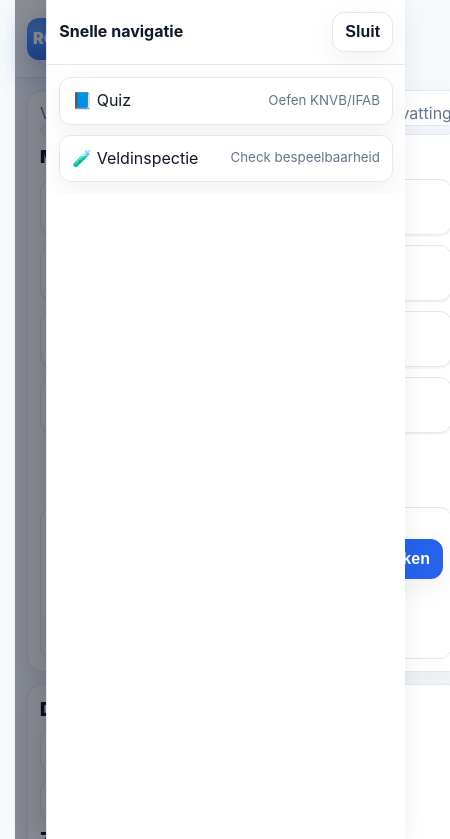
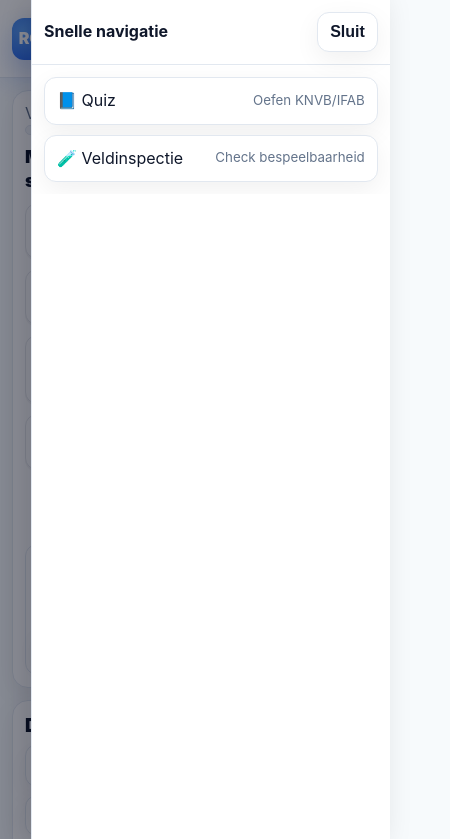
Before and after one commit to Salaheddine030/scheidsregels, a plain HTML site: page index.html in a window 390 px wide. Both pictures are taken after a click on the button "Menu". Shown: the top 839 px of the page, 450 px wide, since content can reach past the window. Drawn offline with Linux system fonts and the light colour scheme.

Commit message:
Update index.html

```diff
--- a/index.html
+++ b/index.html
@@ -2,11 +2,11 @@
 <html lang="nl">
 <head>
   <meta charset="utf-8">
-  <title>RefConnect – Quiz & Veldinspectie</title>
+  <title>RefConnect – Quiz & Veldinspectie (Mobile Fix)</title>
   <meta name="viewport" content="width=device-width, initial-scale=1, viewport-fit=cover">
   <meta name="theme-color" content="#ffffff">
   <style>
-    /* ===================== THEMA TOKENS ===================== */
+    /* ===== THEME TOKENS ===== */
     :root{
       --bg:#f7fafc; --panel:#ffffff; --card:#ffffff; --text:#0f172a; --muted:#64748b;
       --border:#e2e8f0; --accent:#2563eb; --accent-2:#22c55e; --accent-soft:#eff6ff;
@@ -20,54 +20,68 @@
       --shadow:0 10px 30px rgba(0,0,0,.35); --overlay:rgba(0,0,0,.55);
     }
 
-    /* ===================== BASE (no width jumps) ===================== */
-    html{ scrollbar-gutter: stable both-edges; }
-    body{ overflow-y: scroll; } /* altijd scroll-gutter */
-    *{ box-sizing:border-box; -webkit-text-size-adjust:100%; text-size-adjust:100%; }
-
+    /* ===== BASE (iPhone fix: geen horizontale shift) ===== */
+    *{ box-sizing:border-box; -webkit-text-size-adjust:100%; text-size-adjust:100% }
     html,body{
       margin:0; padding:0; background:var(--bg); color:var(--text);
       font-family:-apple-system,system-ui,"Segoe UI",Roboto,Helvetica,Arial,sans-serif;
       font-size:16px; line-height:1.35;
       -webkit-font-smoothing:antialiased; -moz-osx-font-smoothing:grayscale;
+      width:100%; overflow-x:hidden;  /* <<< belangrijk */
+    }
+    @media (min-width:768px){
+      html{ scrollbar-gutter:stable both-edges; } /* alleen desktop */
+      body{ overflow-y:scroll; }
     }
     a{ color:inherit; text-decoration:none }
     img,svg,video{ max-width:100% }
     .muted{ color:var(--muted) }
 
-    /* ===================== HEADER ===================== */
+    /* ===== HEADER ===== */
     .header{
-      position:sticky; top:0; z-index:80; background:var(--panel); border-bottom:1px solid var(--border);
+      position:sticky; top:0; z-index:80; background:var(--panel);
+      border-bottom:1px solid var(--border);
       box-shadow:0 6px 22px rgba(37,99,235,.08);
     }
-    .header-row{ max-width:980px; margin:0 auto; padding:10px 12px; display:flex; align-items:center; justify-content:space-between; gap:10px }
+    .header-row{ max-width:980px; width:100%; margin:0 auto; padding:10px 12px;
+      display:flex; align-items:center; justify-content:space-between; gap:10px }
     .brand{ display:flex; align-items:center; gap:10px }
-    .badge{ width:42px; height:42px; border-radius:12px; color:#fff; font-weight:900; display:grid; place-items:center; background:radial-gradient(circle at 30% 30%, #60a5fa, var(--accent)); box-shadow:0 12px 28px rgba(37,99,235,.28) }
+    .badge{ width:42px; height:42px; border-radius:12px; color:#fff; font-weight:900;
+      display:grid; place-items:center; background:radial-gradient(circle at 30% 30%,#60a5fa,var(--accent));
+      box-shadow:0 12px 28px rgba(37,99,235,.28) }
     .btitle{ font-weight:900; letter-spacing:.2px }
     .bsub{ font-size:.82em; color:var(--muted) }
     .h-actions{ display:flex; align-items:center; gap:8px }
-    .btn,.pill{ appearance:none; border:1px solid var(--border); background:var(--panel); color:var(--text); padding:10px 12px; border-radius:12px; font-weight:800; cursor:pointer; box-shadow:var(--shadow) }
+    .btn,.pill{ appearance:none; border:1px solid var(--border); background:var(--panel); color:var(--text);
+      padding:10px 12px; border-radius:12px; font-weight:800; cursor:pointer; box-shadow:var(--shadow) }
     .pill.primary{ background:var(--accent); border-color:var(--accent); color:#fff }
     .btn:active,.pill:active{ transform:translateY(1px) }
     .theme{ display:flex; gap:8px; border:1px solid var(--border); border-radius:12px; padding:8px 10px; background:var(--panel) }
     .theme button{ border:0; background:transparent; color:var(--text); font-weight:900; cursor:pointer; padding:6px 8px; border-radius:10px }
     .theme button.active{ background:var(--accent-soft) }
-    .hamburger{ display:flex; align-items:center; gap:8px; border:0; cursor:pointer; background:var(--accent); color:#fff; padding:10px 12px; border-radius:12px; box-shadow:0 10px 24px rgba(37,99,235,.25) }
+    .hamburger{ display:flex; align-items:center; gap:8px; border:0; cursor:pointer; background:var(--accent);
+      color:#fff; padding:10px 12px; border-radius:12px; box-shadow:0 10px 24px rgba(37,99,235,.25) }
     .burger-ico{ width:20px; height:2px; background:#fff; position:relative; display:inline-block }
     .burger-ico::before,.burger-ico::after{ content:""; position:absolute; left:0; right:0; height:2px; background:#fff }
     .burger-ico::before{ top:-6px } .burger-ico::after{ top:6px }
 
-    /* ===================== DRAWER ===================== */
-    .drawer{ position:fixed; inset:0 0 0 auto; width:92vw; max-width:360px; transform:translateX(100%); background:var(--panel); border-left:1px solid var(--border); z-index:120; display:flex; flex-direction:column; transition:transform .22s ease; box-shadow:-10px 0 30px rgba(2,6,23,.15) }
-    .drawer.open{ transform:translateX(0) }
+    /* ===== DRAWER (geen layout-breedte als hij dicht is) ===== */
+    .drawer{ position:fixed; top:0; right:0; bottom:0; width:92vw; max-width:360px;
+      background:var(--panel); border-left:1px solid var(--border); z-index:120;
+      transform:translateX(100%); transition:transform .22s ease;
+      box-shadow:-10px 0 30px rgba(2,6,23,.15);
+      pointer-events:none; /* inert als dicht */
+      contain:paint;  /* voorkomt scroll-breedte */
+    }
+    .drawer.open{ transform:translateX(0); pointer-events:auto }
     .backdrop{ position:fixed; inset:0; background:var(--overlay); z-index:110; display:none }
     .backdrop.show{ display:block }
     .drawer-head{ display:flex; align-items:center; justify-content:space-between; gap:8px; padding:12px; border-bottom:1px solid var(--border) }
     .drawer-body{ padding:12px; display:grid; gap:10px; overflow:auto }
     .nav-link{ display:flex; align-items:center; justify-content:space-between; gap:10px; padding:12px; border:1px solid var(--border); border-radius:12px; background:var(--card); cursor:pointer; box-shadow:var(--shadow) }
 
-    /* ===================== LAYOUT ===================== */
-    .container{ width:min(980px,100%); margin:0 auto; padding:12px }
+    /* ===== LAYOUT ===== */
+    .container{ max-width:980px; width:100%; margin:0 auto; padding:12px }
     .grid{ display:grid; gap:12px }
     @media(min-width:980px){ .grid-2{ grid-template-columns:1.2fr .9fr } }
 
@@ -79,32 +93,26 @@
     .chips{ display:flex; gap:8px; overflow:auto; padding-bottom:4px }
     .chip{ padding:8px 12px; border-radius:999px; border:1px solid var(--border); background:var(--panel); cursor:pointer; white-space:nowrap }
     .chip.active{ background:var(--accent-soft); border-color:color-mix(in sRGB,var(--accent) 40%, var(--border)) }
-    /* iOS: voorkom auto-zoom op inputs */
-    .input,.select,.textarea,button{ font-size:16px }
+    .input,.select,.textarea,button{ font-size:16px } /* iOS: geen auto-zoom */
 
-    /* ===================== QUIZ (NO-SHIFT) ===================== */
+    /* ===== QUIZ (no-shift) ===== */
     .topline{ display:flex; align-items:center; justify-content:space-between; gap:8px; color:var(--muted) }
     .progressbar{ width:100%; height:10px; background:#f1f5f9; border:1px solid var(--border); border-radius:999px; overflow:hidden }
     .progressfill{ height:100%; width:0%; background:linear-gradient(90deg,var(--accent),var(--accent-2)); transition:width .25s }
 
-    /* Vraagtekst: max 3 regels, geen verspringen */
     .q-text{ font-size:1.12em; font-weight:900; margin:10px 0; display:-webkit-box; -webkit-line-clamp:3; -webkit-box-orient:vertical; overflow:hidden }
-
     .options{ display:grid; gap:10px }
     .option{
       display:flex; align-items:flex-start; gap:10px; padding:12px; border-radius:12px;
       border:1.5px solid #e5e7eb; background:var(--panel); cursor:pointer; box-shadow:0 2px 0 rgba(15,23,42,.04);
-      min-height:56px; /* vaste hoogte → geen jump */
+      min-height:56px;
     }
     .opt-bullet{ width:26px; height:26px; border-radius:50%; border:2px solid #cbd5e1; display:grid; place-items:center; font-weight:900; color:#94a3b8; background:#f8fafc; flex:0 0 26px }
-    /* Optietekst: max 2 regels, ellipsis */
     .opt-text{ display:-webkit-box; -webkit-line-clamp:2; -webkit-box-orient:vertical; overflow:hidden }
-
     .option.selected{ border-color:#93c5fd; background:color-mix(in sRGB,var(--accent-soft) 60%, var(--panel)) }
     .option.correct{ border-color:#86efac; background:color-mix(in sRGB,#f0fdf4 70%, var(--panel)) }
     .option.wrong{ border-color:#fecaca; background:color-mix(in sRGB,#fff1f2 70%, var(--panel)) }
 
-    /* Resultaatbalk met vaste ruimte (no shift) */
     .result-bar{
       margin-top:10px; border:1px solid var(--border); border-radius:12px; padding:10px; background:var(--panel);
       min-height:54px; display:flex; align-items:center; justify-content:space-between; gap:8px;
@@ -122,20 +130,19 @@
     }
     .grow{ flex:1 }
 
-    /* ===================== VELDINSPECTIE ===================== */
+    /* ===== FIELD CHECK ===== */
     .section{ margin-top:10px; border:1px solid var(--border); border-radius:12px; overflow:hidden; background:var(--panel) }
     .section-head{ background:color-mix(in sRGB, var(--panel) 75%, #f8fafc); padding:10px; display:flex; align-items:center; justify-content:space-between; cursor:pointer; border-bottom:1px solid var(--border); font-weight:800 }
     .section-body{ padding:10px; display:grid; gap:8px }
     .qrow{ display:flex; justify-content:space-between; gap:10px; align-items:center; border:1px solid #e5e7eb; border-radius:12px; padding:10px; background:var(--card) }
     .status-box{ border-radius:12px; padding:12px; margin-top:10px; display:flex; gap:12px; align-items:center; border:2px solid #fee2e2; background:#fff1f2 }
 
-    /* ===================== MODALS ===================== */
+    /* ===== MODALS ===== */
     .modal{ position:fixed; inset:0; display:none; align-items:center; justify-content:center; background:var(--overlay); z-index:150 }
     .modal.open{ display:flex }
-    .modal-card{ width:min(720px,94vw); background:var(--panel); border:1px solid var(--border); border-radius:14px; padding:12px; box-shadow:var(--shadow) }
+    .modal-card{ width:min(720px,94%); background:var(--panel); border:1px solid var(--border); border-radius:14px; padding:12px; box-shadow:var(--shadow) }
     .modal-actions{ display:flex; gap:8px; justify-content:flex-end; margin-top:8px }
 
-    /* Error bar */
     .err{ position:fixed; left:0; right:0; bottom:0; background:#b91c1c; color:#fff; padding:10px; border-top:3px solid #fecaca; z-index:200; display:none; white-space:pre-wrap }
 
     @media (max-width:380px){
@@ -167,7 +174,7 @@
   </header>
 
   <!-- DRAWER -->
-  <div id="backdrop" class="backdrop"></div>
+  <div id="backdrop" class="backdrop" aria-hidden="true"></div>
   <aside id="drawer" class="drawer" aria-hidden="true">
     <div class="drawer-head">
       <strong>Snelle navigatie</strong>
@@ -196,7 +203,6 @@
         <div id="qText" class="q-text">—</div>
         <div id="optList" class="options"></div>
 
-        <!-- Resultaatbalk (vaste ruimte, geen verschuiving) -->
         <div id="resultBar" class="result-bar" aria-live="polite">
           <div class="result-left">
             <div id="resultTitle" class="result-title"></div>
@@ -312,9 +318,8 @@
     </div>
   </div>
 
-  <!-- SCRIPT -->
   <script>
-    /* ---------- THEME ---------- */
+    /* THEME */
     (function(){
       const body=document.body, lightBtn=document.getElementById('lightBtn'), darkBtn=document.getElementById('darkBtn');
       function apply(t){
@@ -328,7 +333,7 @@
       lightBtn.addEventListener('click',()=>apply('light')); darkBtn.addEventListener('click',()=>apply('dark'));
     })();
 
-    /* ---------- DRAWER / ROUTER ---------- */
+    /* DRAWER / ROUTER */
     (function(){
       const drawer=document.getElementById('drawer'), backdrop=document.getElementById('backdrop'), menuBtn=document.getElementById('menuBtn'), closeBtn=document.getElementById('drawerClose');
       const navQuiz=document.getElementById('navQuiz'), navField=document.getElementById('navField');
@@ -341,21 +346,19 @@
       openRoute('quiz');
     })();
 
-    /* ---------- ERROR BAR ---------- */
+    /* ERROR BAR */
     const errBox=document.getElementById('err');
     function showErr(msg){ errBox.textContent='Fout: '+msg; errBox.style.display='block'; setTimeout(()=>{ errBox.style.display='none'; },4000); }
     window.addEventListener('error',e=>showErr(e.message||String(e)));
     window.addEventListener('unhandledrejection',e=>showErr((e.reason&&e.reason.message)?e.reason.message:String(e.reason)));
 
-    /* ---------- QUIZ ---------- */
+    /* QUIZ */
     (function(){
-      // Demo; laad je 300 via "Importeer JSON" of "Plak JSON".
       const SAMPLE=[
-        {"id":"s1","text":"Mag je bij een aftrap de bal achteruit spelen?","options":["Nee, alleen naar voren.","Ja, in elke richting.","Alleen als de scheidsrechter het zegt.","Alleen in het jeugdvoetbal."],"correctIndex":1,"explanation":"Bij een aftrap mag de bal in elke richting. De bal is in het spel zodra hij is getrapt en duidelijk beweegt.","source":"Regel 8 – Aftrap","tags":["aftrap","start spel"]},
-        {"id":"s2","text":"Mag je direct scoren uit een inworp?","options":["Nee, nooit.","Ja, altijd.","Alleen in eigen doel.","Alleen bij senioren."],"correctIndex":0,"explanation":"Niet direct uit inworp; de bal moet eerst iemand raken.","source":"Regel 15 – Inworp","tags":["inworp","hervatting"]}
+        {"id":"s1","text":"Mag je bij een aftrap de bal achteruit spelen?","options":["Nee, alleen naar voren.","Ja, in elke richting.","Alleen als de scheidsrechter het zegt.","Alleen in het jeugdvoetbal."],"correctIndex":1,"explanation":"Bij een aftrap mag de bal in elke richting.","source":"Regel 8 – Aftrap","tags":["aftrap","start spel"]}
       ];
 
-      const $=(s,r=document)=>r.querySelector(s), $$=(s,r=document)=>Array.from(r.querySelectorAll(s));
+      const $=(s,r=document)=>r.querySelector(s);
       const esc=s=>String(s).replace(/[&<>\"']/g,m=>({'&':'&amp;','<':'&lt;','>':'&gt;','"':'&quot;'}[m]||m));
       const shuffle=a=>{ for(let i=a.length-1;i>0;i--){ const j=Math.floor(Math.random()*(i+1)); [a[i],a[j]]=[a[j],a[i]] } };
 
@@ -370,7 +373,6 @@
         chipBox:$('#chipBox'), search:$('#search'), order:$('#order'), statLine:$('#statLine')
       };
 
-      // Explain modal
       const explainModal=$('#explainModal'), expBody=$('#expBody'), btnCloseExplain=$('#btnCloseExplain');
       btnCloseExplain.addEventListener('click',()=>explainModal.classList.remove('open'));
 
@@ -408,7 +410,7 @@
 
       function buildView(){
         VIEW=ALL.filter(q=>{
-          const tagOk=!activeTag||(q.tags||[]).map(t=>t.toLowerCase()).includes(activeTag.toLowerCase());
+          const tagOk=!activeTag||(q.tags||[]).map(t=>t.toLowerCase()).includes(activeTag?.toLowerCase());
           const termOk=!searchTerm||q.text.toLowerCase().includes(searchTerm)||q.options.some(o=>o.toLowerCase().includes(searchTerm));
           return tagOk && termOk;
         });
@@ -457,7 +459,7 @@
         saveScore(1,ok?1:0);
 
         el.resultTitle.textContent= ok ? 'Goed! ✅' : 'Fout ❌';
-        el.resultDetail.textContent= `Juiste antwoord: ${LETTERS[q.correctIndex]}. ${q.options[q.correctIndex]}`;
+        el.resultDetail.textContent= `Juiste antwoord: ${['A','B','C','D'][q.correctIndex]}. ${q.options[q.correctIndex]}`;
         el.resultBar.classList.add('show');
 
         if(q.explanation || q.source){
@@ -472,9 +474,7 @@
         el.btnPracticeWrong.disabled = WRONG.length===0;
       });
 
-      el.btnNext.addEventListener('click',()=>{ if(!checked) return; if(idx+1<VIEW.length){ idx++; selected=NULL; checked=false; renderQuestion(); renderStats(); } });
-      // fix: NULL -> null
-      const NULL=null;
+      el.btnNext.addEventListener('click',()=>{ if(!checked) return; if(idx+1<VIEW.length){ idx++; selected=null; checked=false; renderQuestion(); renderStats(); } });
 
       el.btnPracticeWrong.addEventListener('click',()=>{
         const set=new Set(WRONG); VIEW=ALL.filter(q=>set.has(q.id));
@@ -511,7 +511,7 @@
       setQuestions(SAMPLE,'Voorbeeldvragen geladen');
     })();
 
-    /* ---------- VELDINSPECTIE ---------- */
+    /* VELDINSPECTIE */
     (function(){
       const t={nl:{"intro-tag":"Veldcontrole","intro-title":"Controleer het veld voor je fluit","intro-text":"Loop alle onderdelen na. Alles op groen? Dan is het veld (waarschijnlijk) bespeelbaar.","result-tag":"Resultaat","result-title":"Speelbaarheid","rules-title":"Tips voor scheidsrechters","tip-1":"Veiligheid gaat vóór afmaken van de wedstrijd.","tip-2":"Als het tijdens de 2e helft slechter wordt, mag je staken.","tip-3":"Noteer minuut, stand en reden.","sec-weather":"1. Weer & zicht","sec-pitch":"2. Veld / ondergrond","sec-goals":"3. Doelen & materiaal","sec-lines":"4. Lijnen & markering","sec-safety":"5. Veiligheid & omgeving","sec-extra":"6. Overig","q-rain":"Hevige regen / plassen op het veld?","q-storm":"Onweer / bliksem in de buurt?","q-visibility":"Zicht is voldoende?","q-surface":"Ondergrond niet té drassig / bevroren?","q-ballroll":"Bal kan normaal rollen/stuiten?","q-holes":"Geen gaten / gevaarlijke plekken?","q-goal-fixed":"Doelen staan vast (niet omvallend)?","q-nets":"Netten in orde?","q-corners":"Cornervlaggen aanwezig?","q-lines":"Lijnen volledig zichtbaar?","q-bench":"Technische zone / dug-out veilig?","q-crowd":"Publiek niet te dicht op veld?","q-refroom":"Kleedruimte scheidsrechter beschikbaar?","playable":"Veld speelbaar ✅","not-playable":"Veld niet speelbaar ❌","borderline":"Twijfelgeval – overleg met officials/consul"},
       en:{"intro-tag":"Field check","intro-title":"Inspect the pitch before you whistle","intro-text":"Go through each section. All green? Then the pitch is (most likely) playable.","result-tag":"Result","result-title":"Playability","rules-title":"Referee tips","tip-1":"Safety comes before finishing the match.","tip-2":"If conditions worsen, you may abandon.","tip-3":"Note minute, score and reason.","sec-weather":"1. Weather & visibility","sec-pitch":"2. Pitch / surface","sec-goals":"3. Goals & equipment","sec-lines":"4. Lines & markings","sec-safety":"5. Safety & surroundings","sec-extra":"6. Other","q-rain":"Heavy rain / standing water?","q-storm":"Thunder / lightning nearby?","q-visibility":"Visibility OK?","q-surface":"Surface not too muddy / frozen?","q-ballroll":"Ball can roll / bounce normally?","q-holes":"No holes / dangerous spots?","q-goal-fixed":"Goals are fixed / secured?","q-nets":"Nets OK?","q-corners":"Corner flags present?","q-lines":"Field lines clearly visible?","q-bench":"Technical area / dugout safe?","q-crowd":"Spectators not too close?","q-refroom":"Referee dressing room available?","playable":"Pitch playable ✅","not-playable":"Pitch NOT playable ❌","borderline":"Borderline – consult officials/consul"}};
```
